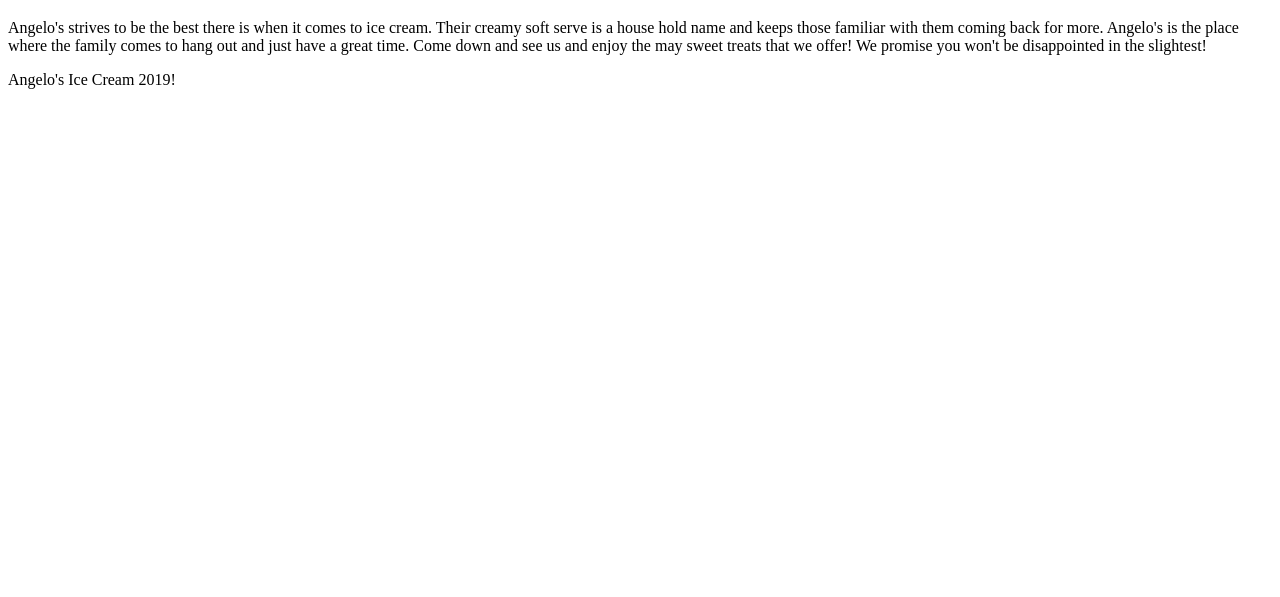
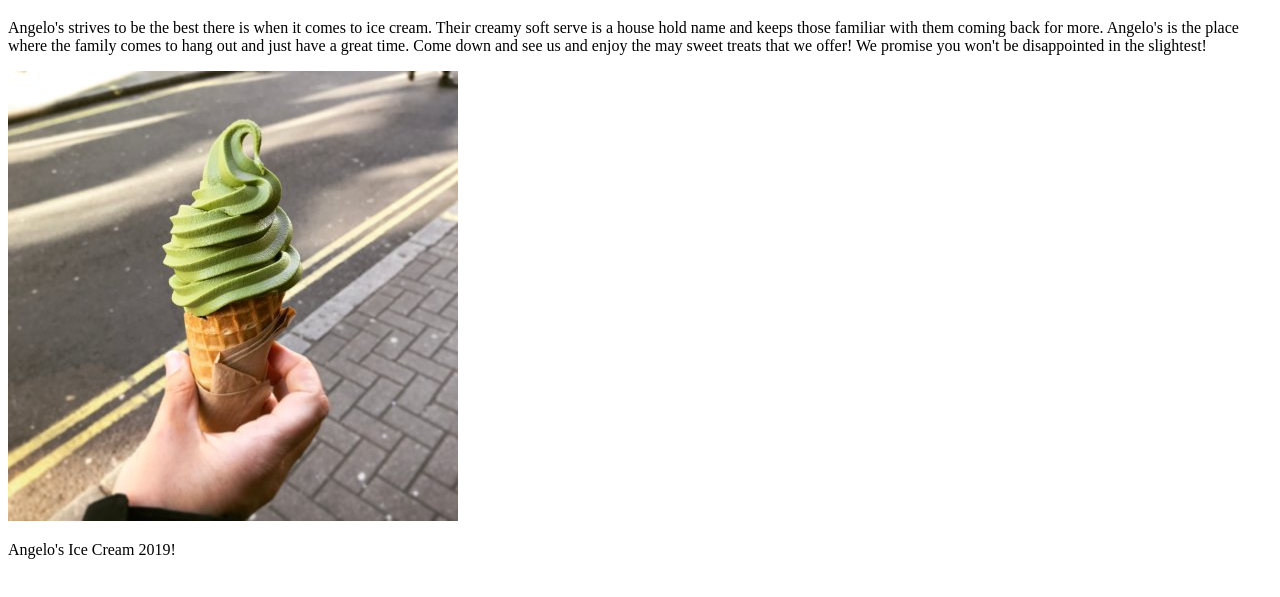
Before and after one commit to tyrionaustin/m7-hw7-austin-tyrion, a plain HTML site: page index.html in a window 1280 px wide. Shown: the part 61-658 px from the top of the page. Drawn offline with nearby package versions, Linux system fonts and the light colour scheme; a script that the page names is missing.

Commit message:
Add icecream image

```diff
--- a/index.html
+++ b/index.html
@@ -20,6 +20,7 @@
 <main>
     <section id="about">
   <p>Angelo's strives to be the best there is when it comes to ice cream. Their creamy soft serve is a house hold name and keeps those familiar with them coming back for more. Angelo's is the place where the family comes to hang out and just have a great time. Come down and see us and enjoy the may sweet treats that we offer! We promise you won't be disappointed in the slightest!</p>
+  <img src="matcha-ice-cream.jpg" alt="matcha" title="matcha">
 </main>
 
     <footer>
```
Also changed, not shown: matcha-ice-cream.jpg (added).
